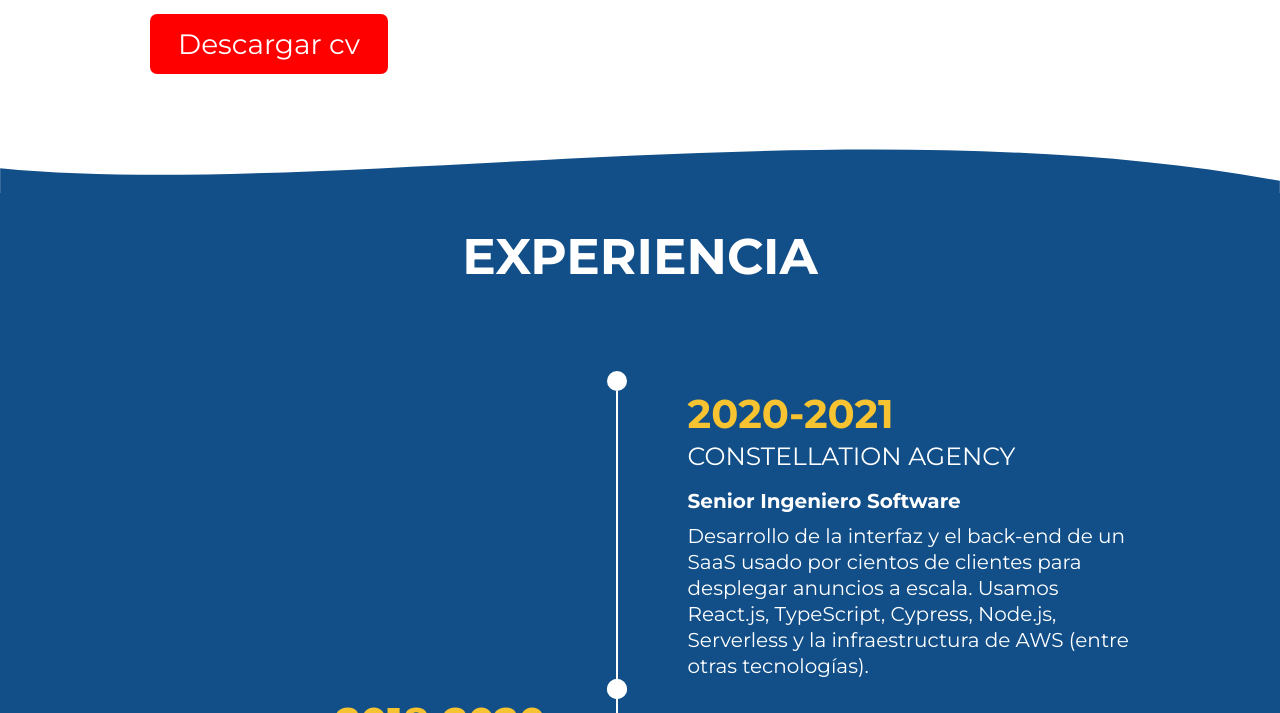
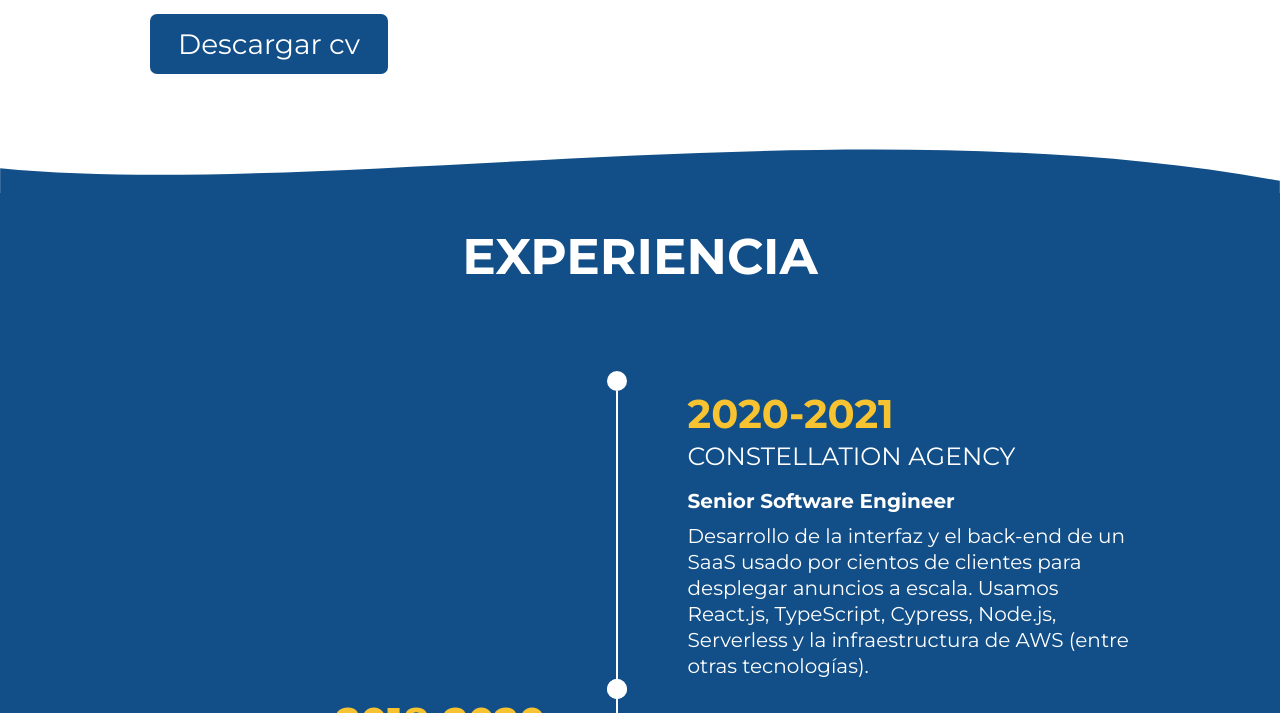
Before and after one commit to jair2602/practicas-html, a plain HTML site: page index.html in a window 1280 px wide. Shown: the part 487-1200 px from the top of the page. Drawn offline with nearby package versions, Linux system fonts and the light colour scheme.

Commit message:
vovimos como antes

```diff
--- a/css/profile.css
+++ b/css/profile.css
@@ -25,7 +25,7 @@
 }
 
 .profile-btn {
-  background-color: red;
+  background-color: var(--primary-color);
   color: var(--text-color-inverse);
   border: none;
   font-size: 20px;
--- a/index.html
+++ b/index.html
@@ -83,7 +83,7 @@
           <div class="experience">
             <div class="experience-date">2020-2021</div>
             <div class="experience-company">Constellation Agency</div>
-            <div class="experience-position">Senior Ingeniero Software </div>
+            <div class="experience-position">Senior Software Engineer</div>
             <div class="experience-description">
               Desarrollo de la interfaz y el back-end de un SaaS usado por
               cientos de clientes para desplegar anuncios a escala. Usamos
```
